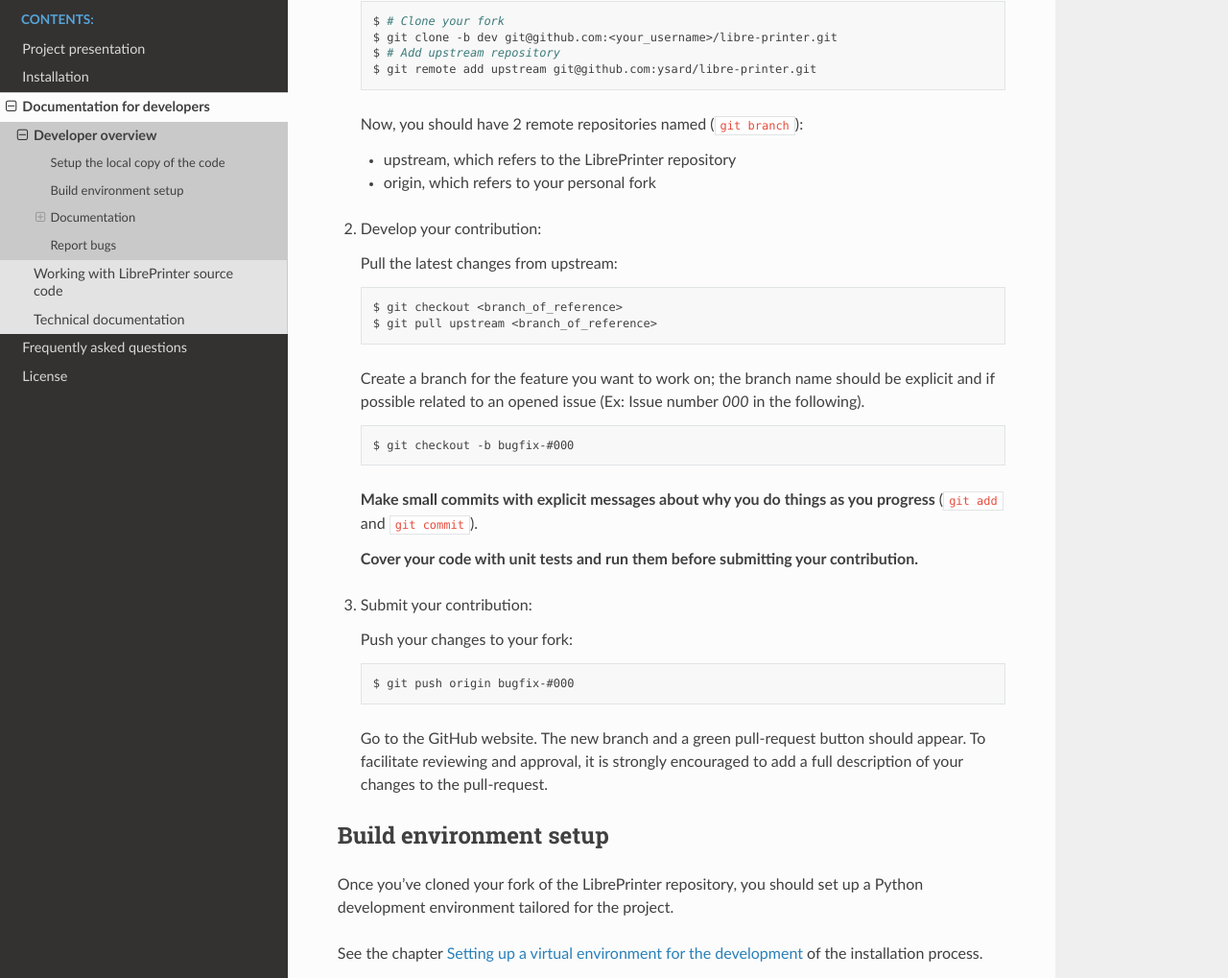
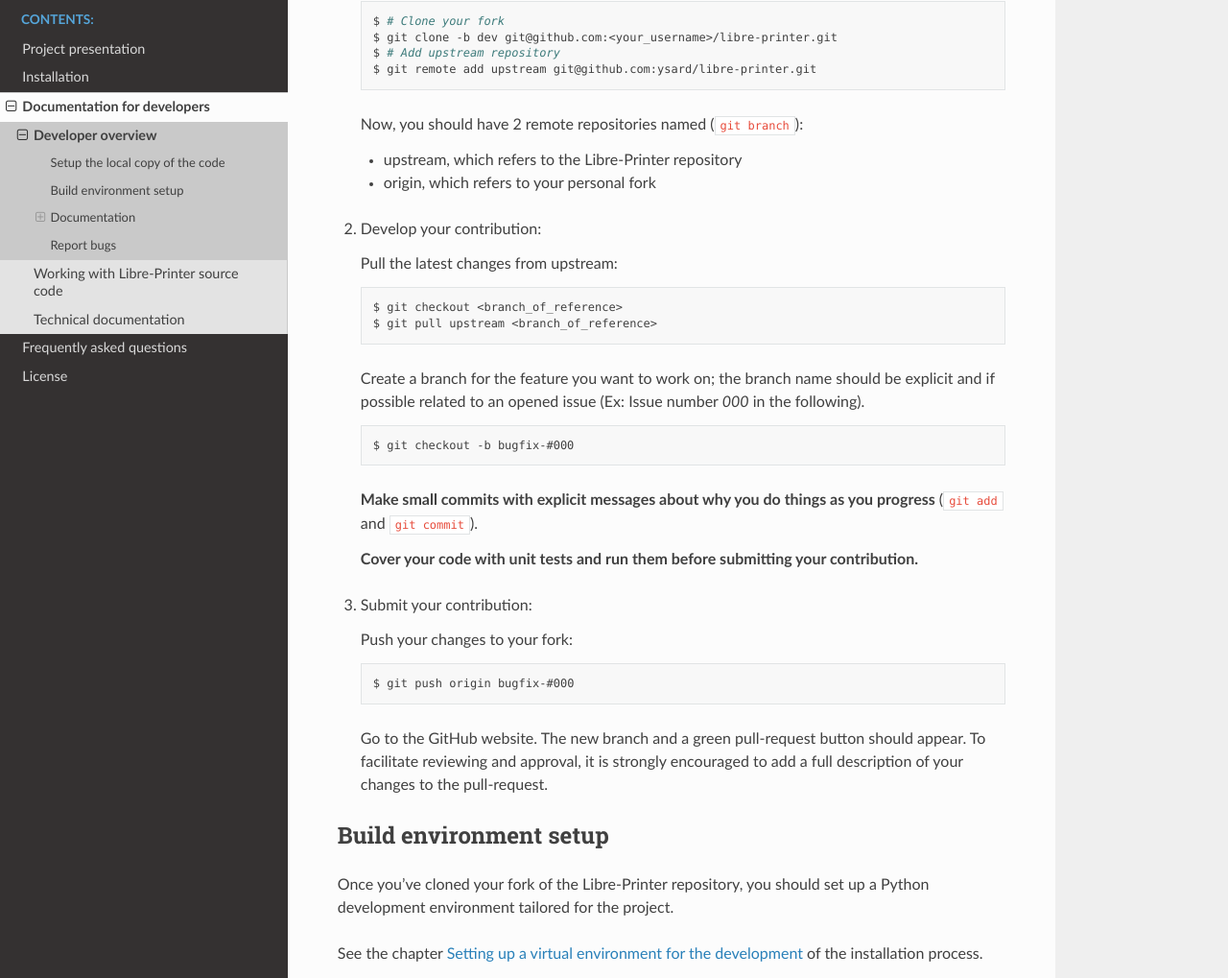
Before and after one commit to ysard/libre-printer, a Sphinx documentation site: the page built from doc/source/dev_overview.rst, in a window 1280 px wide and 1400 px high, scrolled down 360 px. Shown: the part 101-1120 px from the top of the window at 96% size. Built offline with Sphinx 7.4.7 and the Read the Docs theme 2.0.0, drawn with Linux system fonts in a browser that asks for light colours.

Commit message:
[doc] Use variable for project name when possible

```diff
--- a/doc/source/FAQ.rst
+++ b/doc/source/FAQ.rst
@@ -8,7 +8,7 @@
 About the USB/Centronics adapters
 ---------------------------------
 
-They can be used to connect to a Centronics printer or to the LibrePrinter interface.
+They can be used to connect to a Centronics printer or to the |project_name| interface.
 Provided that this port is configured as an ESC or PCL printer in CUPS.
 
 See some examples of drivers for **Epson Dot Matrix & Stylus** printers,
--- a/doc/source/dev_overview.rst
+++ b/doc/source/dev_overview.rst
@@ -25,7 +25,7 @@
 
    Now, you should have 2 remote repositories named (``git branch``):
 
-   - upstream, which refers to the LibrePrinter repository
+   - upstream, which refers to the |project_name| repository
    - origin, which refers to your personal fork
 
 .. new line
@@ -68,7 +68,7 @@
 Build environment setup
 -----------------------
 
-Once you’ve cloned your fork of the LibrePrinter repository, you should set up
+Once you’ve cloned your fork of the |project_name| repository, you should set up
 a Python development environment tailored for the project.
 
 See the chapter :ref:`setting_up_a_virtual_environment` of the installation process.
--- a/doc/source/dev_work_with_source.rst
+++ b/doc/source/dev_work_with_source.rst
@@ -1,7 +1,7 @@
 .. _working_with_source_code:
 
-Working with LibrePrinter source code
-=====================================
+Working with |project_name| source code
+=======================================
 
 All the main code is developped in Python3.6+ language.
 
--- a/doc/source/installation.rst
+++ b/doc/source/installation.rst
@@ -78,8 +78,8 @@
 Install the release version
 ---------------------------
 
-|project_name| package is available on PyPI (Python Package Index), the official third-party
-software repository for Python language:
+|project_name| package is available on PyPI (Python Package Index), the official
+third-party software repository for Python language:
 `LibrePrinter service <https://pypi.python.org/pypi/libre-printer>`_.
 
 You can install it with the following command on all systems with a Python environment with ``pip``:
--- a/doc/source/project_presentation.rst
+++ b/doc/source/project_presentation.rst
@@ -120,7 +120,7 @@
   pragmatic choice for its diffusion
 
 
-- LibrePrinter components are much cheaper/more affordable.
+- |project_name| components are much cheaper/more affordable.
 - We support serial printers without additional adapters.
 - Multiple interfaces can be connected on the same computer!
 - Our code is tested with over 90% coverage.
```
